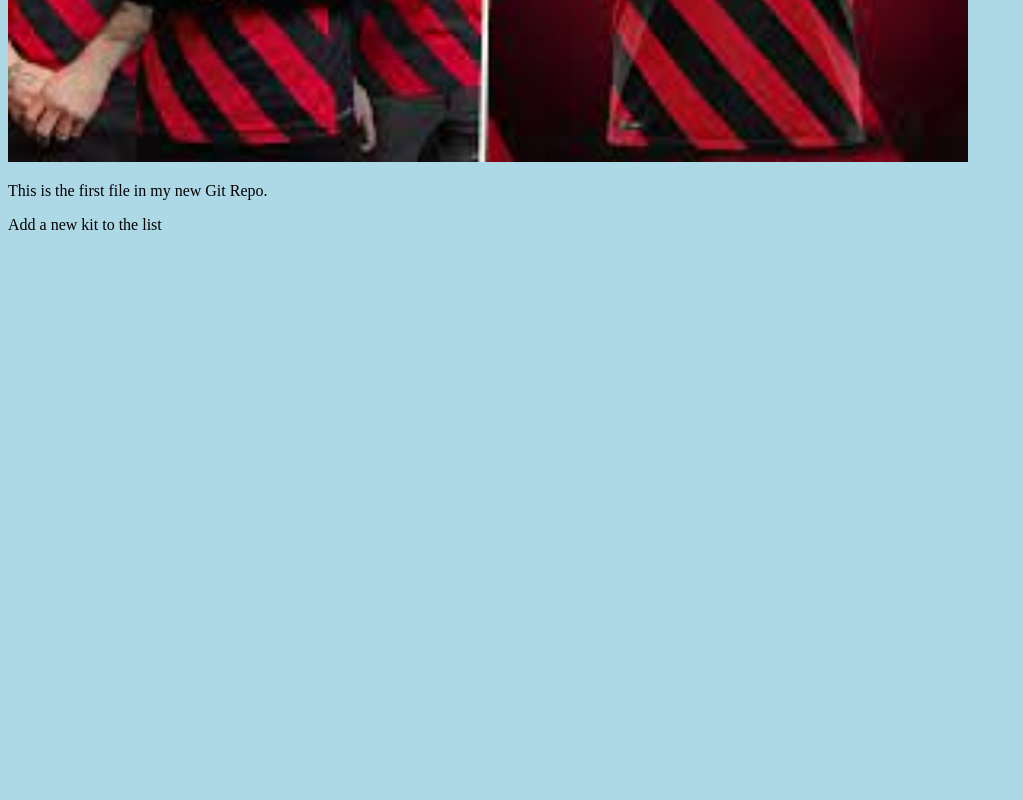
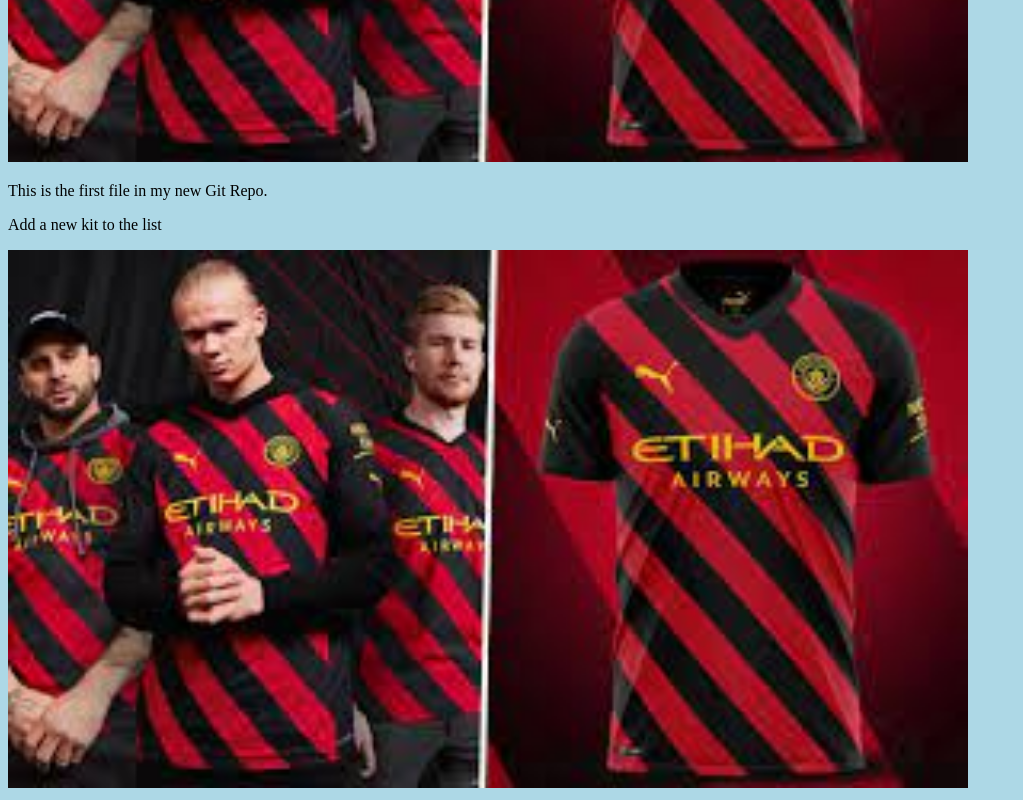
Before and after one commit to KallaRay/hello-world, a plain HTML site: page index.html in a window 1280 px wide. Shown: the part 455-1255 px from the top of the page, without its empty margins (0-1023 px from the left). Before the commit the page ends 800 px from the top, so only its background shows below. Drawn offline with Linux system fonts and the light colour scheme.

Commit message:
added new image

```diff
--- a/index.html
+++ b/index.html
@@ -11,5 +11,6 @@
 style="width:100%;max-width:960px"></div>
 	<p>This is the first file in my new Git Repo.</p>
 	<p>Add a new kit to the list</p>
+	<div><img src="mancity-kits.jpg" alt="Hello World from Space" style="width:100%;max-width:960px">
 </body>
 </html>
```
Also changed, not shown: mancity-kits.jpg (added).
